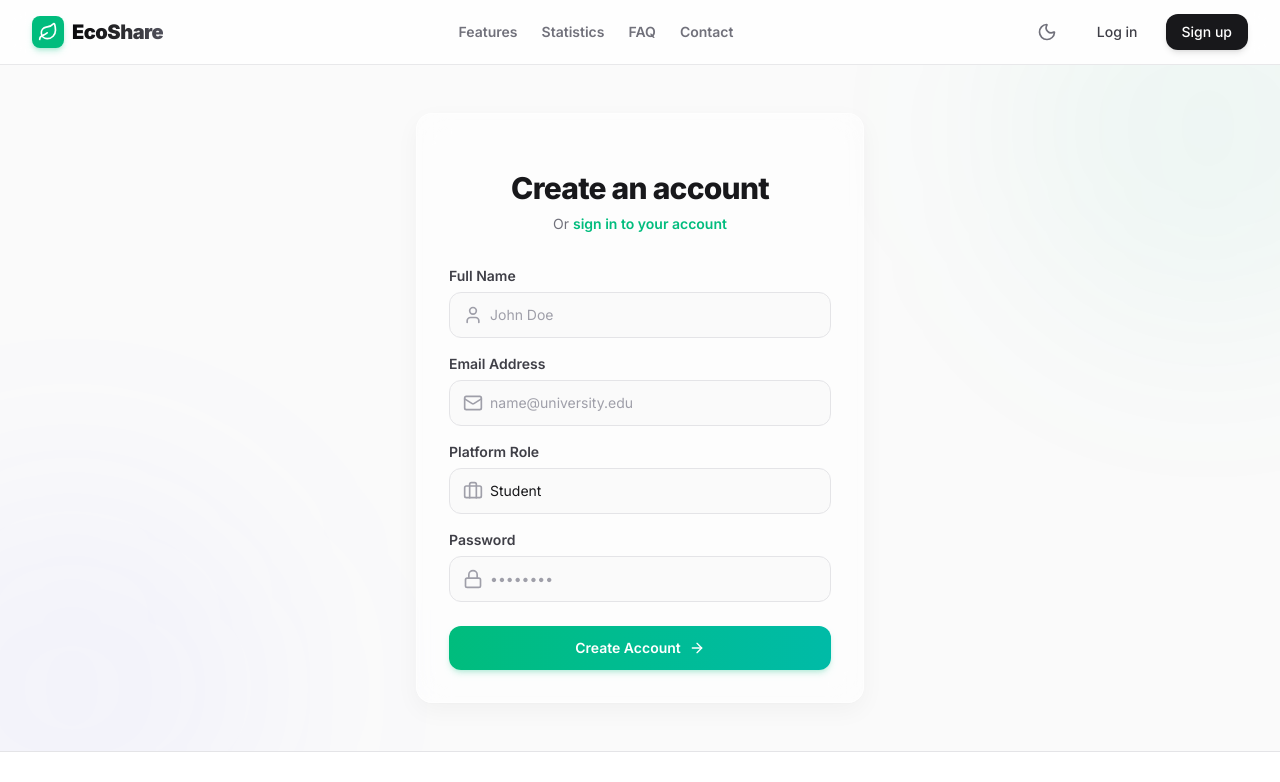
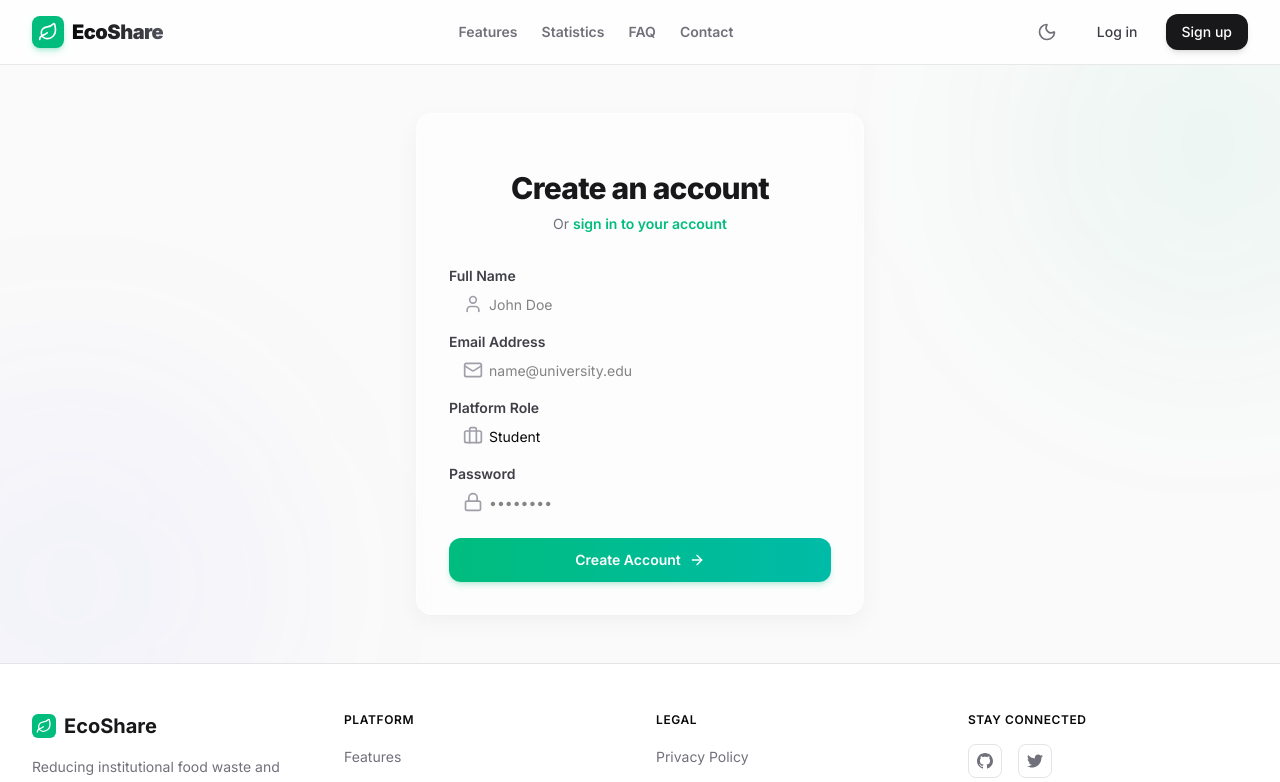
Before and after one commit to Somnath29/EcoShare_Smart_Food_Waste_Management_System, a React (Vite) app in the folder frontend/: page /signup in a window 1280 px wide. Shown: the top 782 px of the page. Built offline with nearby package versions, Linux system fonts and the light colour scheme; a web font is replaced by a local one.

Commit message:
style: complete final UI polish and design system refinement

```diff
--- a/frontend/src/pages/ForgotPassword.tsx
+++ b/frontend/src/pages/ForgotPassword.tsx
@@ -141,7 +141,7 @@ export const ForgotPassword: React.FC = () => {
                 value={newPassword}
                 onChange={(e) => setNewPassword(e.target.value)}
                 placeholder="Enter at least 6 characters"
-                className="w-full px-4 py-3 border border-zinc-200 dark:border-zinc-800 bg-zinc-50 dark:bg-zinc-950 rounded-xl text-zinc-900 dark:text-zinc-50 placeholder-zinc-400 focus:outline-none focus:ring-2 focus:ring-emerald-500/20 focus:border-emerald-500 transition-all text-sm"
+                className="input-base text-sm"
               />
             </div>
 
@@ -174,7 +174,7 @@ export const ForgotPassword: React.FC = () => {
                   value={email}
                   onChange={(e) => setEmail(e.target.value)}
                   placeholder="name@university.edu"
-                  className="w-full pl-10 pr-4 py-3 border border-zinc-200 dark:border-zinc-800 bg-zinc-50 dark:bg-zinc-950 rounded-xl text-zinc-900 dark:text-zinc-50 placeholder-zinc-400 focus:outline-none focus:ring-2 focus:ring-emerald-500/20 focus:border-emerald-500 transition-all text-sm"
+                  className="input-base pl-10 text-sm"
                 />
               </div>
             </div>
--- a/frontend/src/pages/Login.tsx
+++ b/frontend/src/pages/Login.tsx
@@ -79,7 +79,7 @@ export const Login: React.FC = () => {
                   value={email}
                   onChange={(e) => setEmail(e.target.value)}
                   placeholder="name@university.edu"
-                  className="w-full pl-10 pr-4 py-3 border border-zinc-200 dark:border-zinc-800 bg-zinc-50 dark:bg-zinc-950 rounded-xl text-zinc-900 dark:text-zinc-50 placeholder-zinc-400 focus:outline-none focus:ring-2 focus:ring-emerald-500/20 focus:border-emerald-500 transition-all text-sm"
+                  className="input-base pl-10 text-sm"
                 />
               </div>
             </div>
@@ -106,7 +106,7 @@ export const Login: React.FC = () => {
                   value={password}
                   onChange={(e) => setPassword(e.target.value)}
                   placeholder="••••••••"
-                  className="w-full pl-10 pr-4 py-3 border border-zinc-200 dark:border-zinc-800 bg-zinc-50 dark:bg-zinc-950 rounded-xl text-zinc-900 dark:text-zinc-50 placeholder-zinc-400 focus:outline-none focus:ring-2 focus:ring-emerald-500/20 focus:border-emerald-500 transition-all text-sm"
+                  className="input-base pl-10 text-sm"
                 />
               </div>
             </div>
--- a/frontend/src/pages/NotFound.tsx
+++ b/frontend/src/pages/NotFound.tsx
@@ -13,7 +13,7 @@ export const NotFound: React.FC = () => {
         initial={{ opacity: 0, y: 15 }}
         animate={{ opacity: 1, y: 0 }}
         transition={{ duration: 0.4 }}
-        className="max-w-md w-full text-center p-8 bg-white dark:bg-zinc-900 border border-zinc-200 dark:border-zinc-800 rounded-2xl shadow-xl z-10"
+        className="max-w-md w-full text-center p-8 glass-card rounded-2xl z-10"
       >
         <span className="text-7xl font-extrabold text-transparent bg-clip-text bg-gradient-to-r from-emerald-500 via-teal-500 to-indigo-500">
           404
--- a/frontend/src/pages/Signup.tsx
+++ b/frontend/src/pages/Signup.tsx
@@ -89,7 +89,7 @@ export const Signup: React.FC = () => {
                   value={name}
                   onChange={(e) => setName(e.target.value)}
                   placeholder="John Doe"
-                  className="w-full pl-10 pr-4 py-3 border border-zinc-200 dark:border-zinc-800 bg-zinc-50 dark:bg-zinc-950 rounded-xl text-zinc-900 dark:text-zinc-50 placeholder-zinc-400 focus:outline-none focus:ring-2 focus:ring-emerald-500/20 focus:border-emerald-500 transition-all text-sm"
+                  className="input-base pl-10 text-sm"
                 />
               </div>
             </div>
@@ -108,7 +108,7 @@ export const Signup: React.FC = () => {
                   value={email}
                   onChange={(e) => setEmail(e.target.value)}
                   placeholder="name@university.edu"
-                  className="w-full pl-10 pr-4 py-3 border border-zinc-200 dark:border-zinc-800 bg-zinc-50 dark:bg-zinc-950 rounded-xl text-zinc-900 dark:text-zinc-50 placeholder-zinc-400 focus:outline-none focus:ring-2 focus:ring-emerald-500/20 focus:border-emerald-500 transition-all text-sm"
+                  className="input-base pl-10 text-sm"
                 />
               </div>
             </div>
@@ -124,7 +124,7 @@ export const Signup: React.FC = () => {
                 <select
                   value={role}
                   onChange={(e) => setRole(e.target.value as UserRole)}
-                  className="w-full pl-10 pr-4 py-3 border border-zinc-200 dark:border-zinc-800 bg-zinc-50 dark:bg-zinc-950 rounded-xl text-zinc-900 dark:text-zinc-50 placeholder-zinc-400 focus:outline-none focus:ring-2 focus:ring-emerald-500/20 focus:border-emerald-500 transition-all text-sm appearance-none cursor-pointer"
+                  className="input-base pl-10 text-sm appearance-none cursor-pointer"
                 >
                   {rolesList.map((r) => (
                     <option key={r} value={r} className="text-zinc-900 dark:text-zinc-50 bg-white dark:bg-zinc-950">
@@ -149,7 +149,7 @@ export const Signup: React.FC = () => {
                   value={password}
                   onChange={(e) => setPassword(e.target.value)}
                   placeholder="••••••••"
-                  className="w-full pl-10 pr-4 py-3 border border-zinc-200 dark:border-zinc-800 bg-zinc-50 dark:bg-zinc-950 rounded-xl text-zinc-900 dark:text-zinc-50 placeholder-zinc-400 focus:outline-none focus:ring-2 focus:ring-emerald-500/20 focus:border-emerald-500 transition-all text-sm"
+                  className="input-base pl-10 text-sm"
                 />
               </div>
             </div>
--- a/frontend/src/pages/Unauthorized.tsx
+++ b/frontend/src/pages/Unauthorized.tsx
@@ -10,7 +10,7 @@ export const Unauthorized: React.FC = () => {
         initial={{ opacity: 0, scale: 0.95 }}
         animate={{ opacity: 1, scale: 1 }}
         transition={{ duration: 0.4 }}
-        className="max-w-md w-full text-center p-8 bg-white dark:bg-zinc-900 border border-zinc-200 dark:border-zinc-800 rounded-2xl shadow-xl"
+        className="max-w-md w-full text-center p-8 glass-card rounded-2xl"
       >
         <div className="inline-flex items-center justify-center p-3 bg-amber-100 dark:bg-amber-950/40 text-amber-600 dark:text-amber-400 rounded-full mb-6">
           <ShieldAlert className="h-10 w-10" />
```
